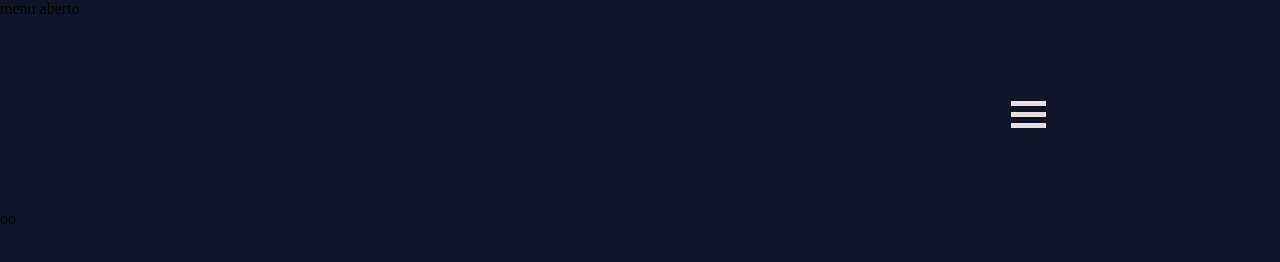
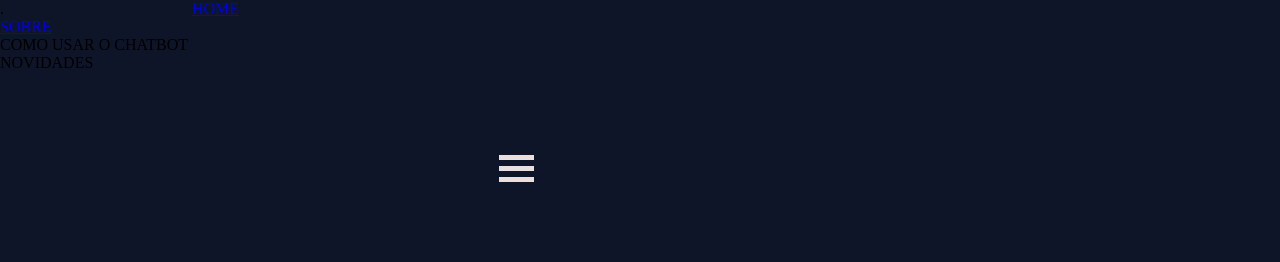
Before and after one commit to joanaboavida97/chatbot, a plain HTML site: page menu-aberto.html in a window 1280 px wide. Drawn offline with Linux system fonts and the light colour scheme.

Commit message:
changed display

```diff
--- a/menu-aberto.html
+++ b/menu-aberto.html
@@ -8,10 +8,14 @@
         <link href="https://fonts.googleapis.com/css?family=Poppins:100,300,400,500,600,700,800,900" rel="stylesheet">
     </head>
     <body style="background-color: #0E1528">
-        <p>menu aberto</p>
         <div class="row">
-            <div class="left-column"></div>
-            <div class="center-column">oo</div>
+            <div class="left-column">.</div>
+            <div class="menu-column">
+                <p class="paragraph-menu"><a href="pergunta2.html">HOME</a></p>
+                <p class="paragraph-menu"><a href="sobre.html">SOBRE</a></p>
+                <p class="paragraph-menu">COMO USAR O CHATBOT</p>
+                <p class="paragraph-menu">NOVIDADES</p>
+            </div>
             <div class="right-column">
                 <div class="menu" onclick="myFunction(this)">
                         <div class="barra1"></div>
```
